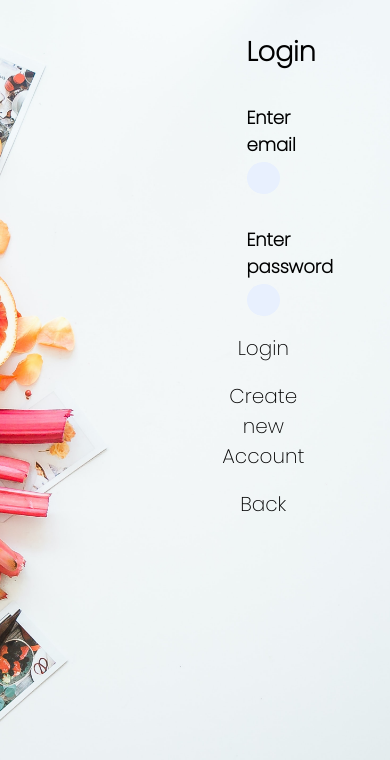
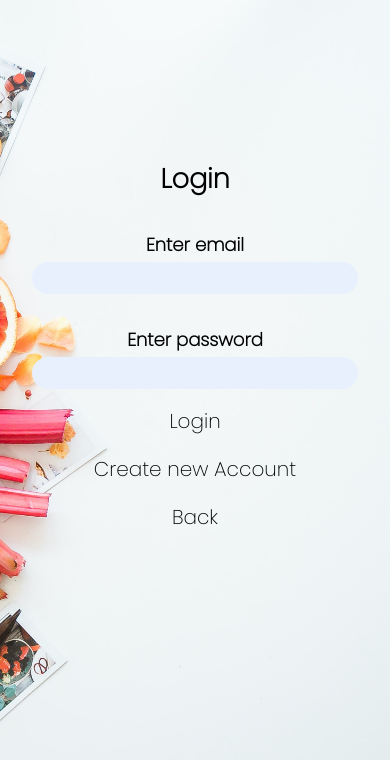
Before and after one commit to patchinator/food-test-app, a Next.js app: page /auth/log-in in a window 390 px wide. Shown: the top 760 px of the page. Built offline with nearby package versions, Linux system fonts and the light colour scheme.

Commit message:
added media queries for phones for auth form

```diff
--- a/components/Auth/AuthBackground.module.scss
+++ b/components/Auth/AuthBackground.module.scss
@@ -1,3 +1,5 @@
+@import "../../styles/media.scss";
+
 .background {
   background: url("../Assets/log-in-image.jpg") no-repeat center center;
   height: 100vh;
--- a/components/Auth/AuthForm.module.scss
+++ b/components/Auth/AuthForm.module.scss
@@ -1,4 +1,5 @@
 @import "../../styles/theme.scss";
+@import "../../styles/media.scss";
 
 .form {
   margin: auto;
@@ -10,8 +11,15 @@
   top: 25%;
   right: 20%;
 
-  @media screen and (max-width: 1280px) {
+  @media screen and (max-width: $laptops) {
     top: 0;
+  }
+
+  @media screen and (max-width: $phones) {
+    top: 15%;
+    left: 0;
+    right: 0;
+    width: 100%;
   }
 
   .form_header {
```
